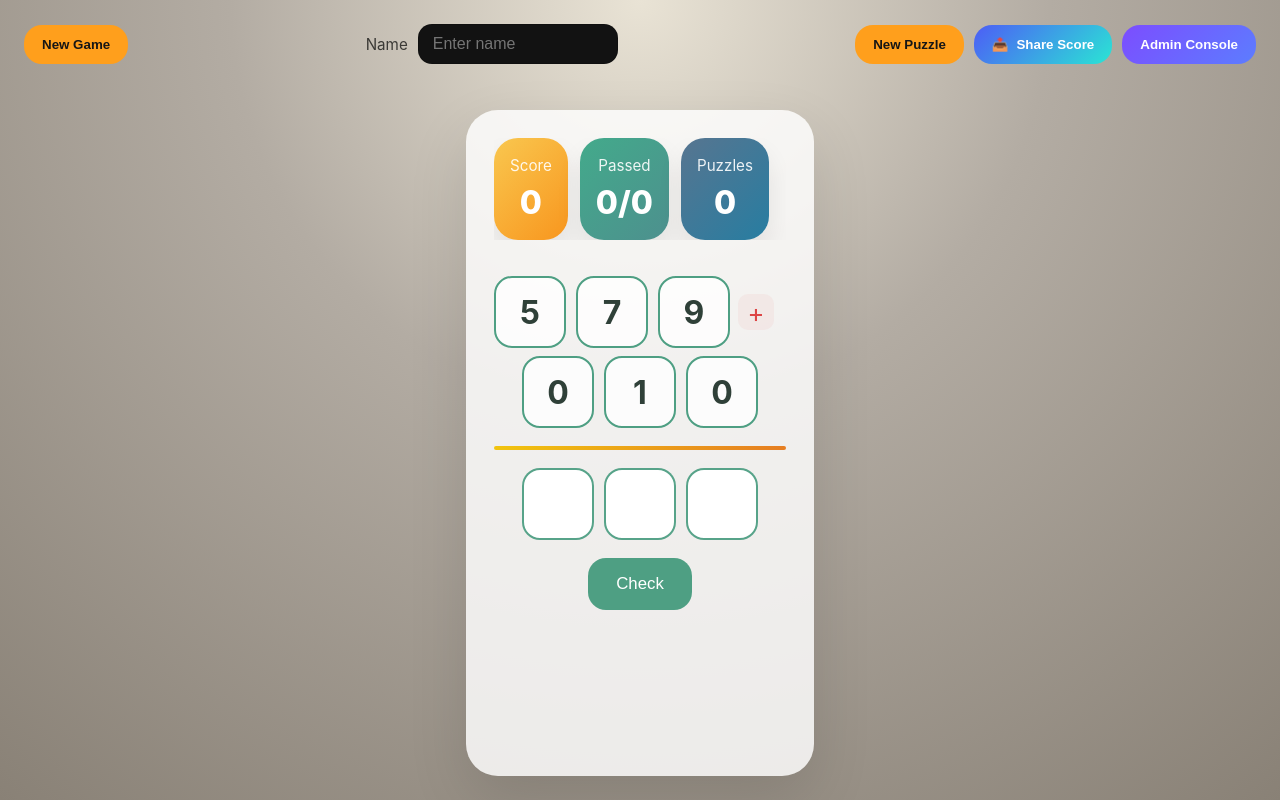
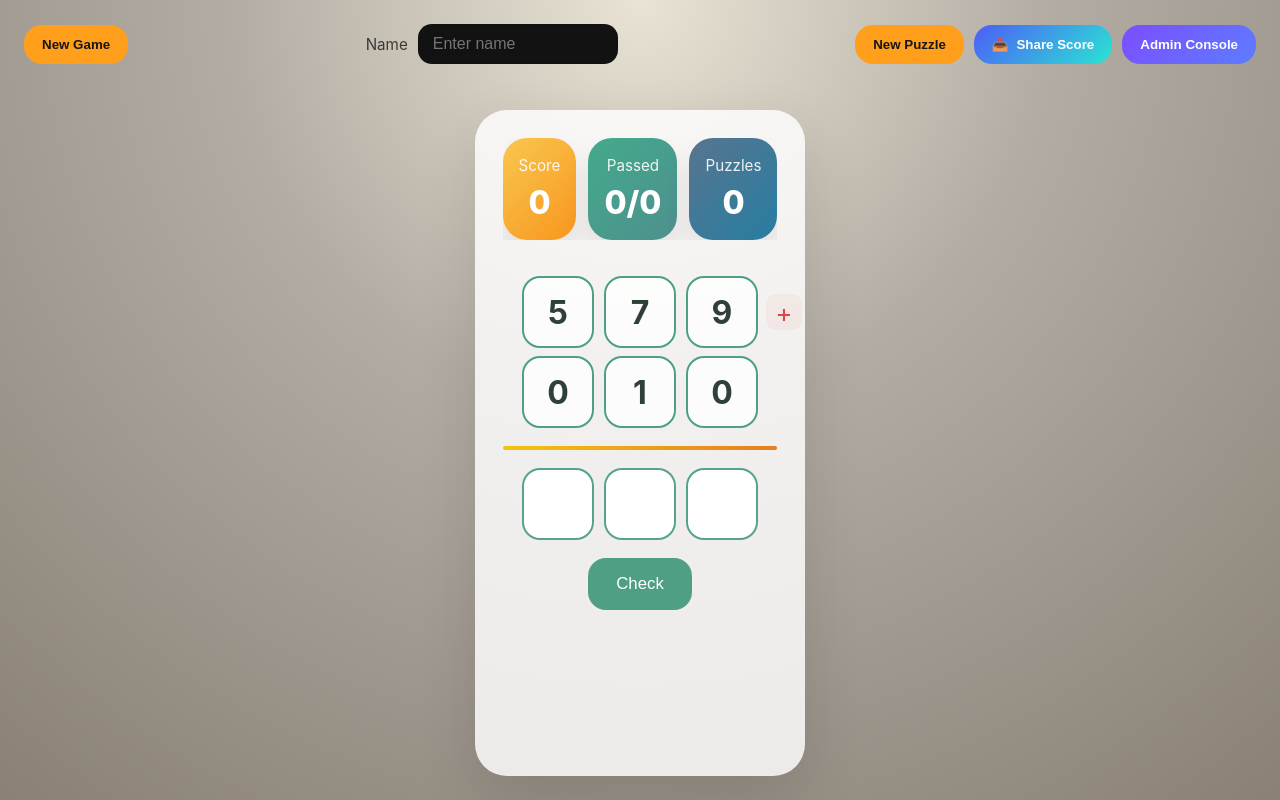
Before and after one commit to jxn-01/SumSprint, a React (Vite) app: page / in a window 1280 px wide. Built offline with nearby package versions, Linux system fonts and the light colour scheme; no server answers.

Commit message:
WIP: finish UI changes

```diff
--- a/src/App.tsx
+++ b/src/App.tsx
@@ -396,6 +396,7 @@ function App() {
                 </div>
               ))}
             </div>
+
           </div>
           <div className="separator" />
           <div className="answer-row">
--- a/src/style.css
+++ b/src/style.css
@@ -155,12 +155,17 @@ body {
 /* Pin the plus to the right side of the first number row without affecting layout */
 .number-row.first-row {
   position: relative;
-  padding-right: 56px; /* space for the plus */
+}
+
+.numbers-group {
+  position: relative;
+  width: calc(72px * 3 + 10px * 2); /* 3 digits + 2 gaps */
+  margin: 0 auto;
 }
 
 .number-row.first-row .plus-sign {
   position: absolute;
-  right: 12px;
+  right: -44px;
   top: 50%;
   transform: translateY(-50%);
 }
```
